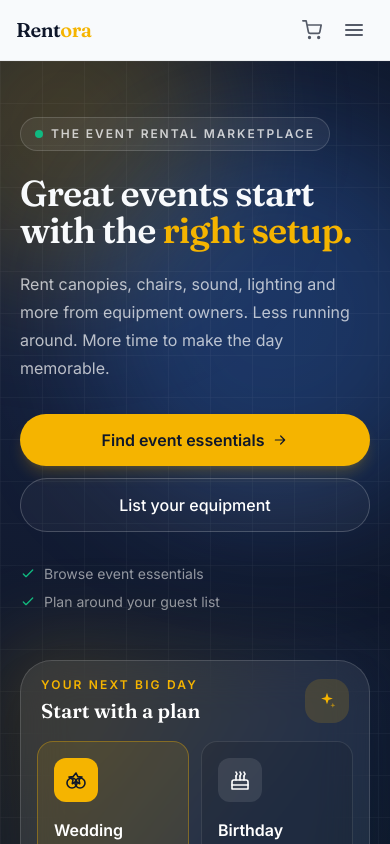
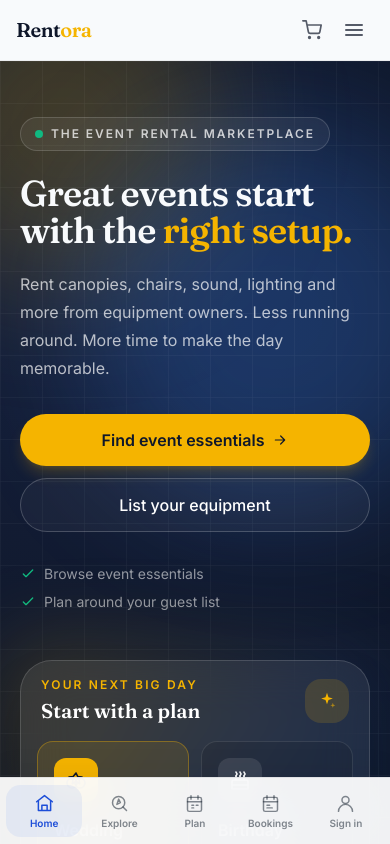
Before and after one commit to GuddyGames/rentora, a React (Vite) app: page / in a window 390 px wide. Shown: the top 844 px of the page. Built offline with nearby package versions, Linux system fonts and the light colour scheme; no server answers.

Commit message:
Add app-like mobile shell, translucent bottom tabs and safe-area layout

```diff
--- a/src/index.css
+++ b/src/index.css
@@ -179,3 +179,98 @@ input, select, textarea {
     padding-right: .875rem !important;
   }
 }
+
+
+/* App-like mobile shell */
+@media (max-width: 767px) {
+  html {
+    scroll-padding-top: 4.75rem;
+    -webkit-tap-highlight-color: transparent;
+  }
+
+  body {
+    overscroll-behavior-y: none;
+  }
+
+  .route-screen {
+    animation: app-screen-enter 180ms ease-out both;
+  }
+
+  .mobile-tabbar {
+    position: fixed;
+    inset-inline: 0;
+    bottom: 0;
+    z-index: 60;
+    display: grid;
+    grid-template-columns: repeat(5, minmax(0, 1fr));
+    padding: .45rem .4rem max(.45rem, env(safe-area-inset-bottom));
+    border-top: 1px solid rgba(15, 23, 42, .08);
+    background: rgba(255, 255, 255, .94);
+    -webkit-backdrop-filter: blur(22px) saturate(170%);
+    backdrop-filter: blur(22px) saturate(170%);
+    box-shadow: 0 -8px 28px rgba(15, 23, 42, .06);
+  }
+
+  .mobile-tabbar-item {
+    display: flex;
+    min-width: 0;
+    min-height: 3.25rem;
+    flex-direction: column;
+    align-items: center;
+    justify-content: center;
+    gap: .25rem;
+    border-radius: .9rem;
+    color: rgba(31, 41, 55, .55);
+    font-size: 10px;
+    font-weight: 600;
+    line-height: 1.1;
+    text-decoration: none;
+    transition: color 150ms ease, background-color 150ms ease, transform 150ms ease;
+  }
+
+  .mobile-tabbar-item.is-active {
+    color: #1d4ed8;
+    background: rgba(37, 99, 235, .08);
+  }
+
+  .mobile-tabbar-item:active {
+    transform: scale(.96);
+  }
+
+  /* Native-feeling horizontal chips and card interaction. */
+  .mobile-horizontal-scroll {
+    display: flex;
+    max-width: 100%;
+    overflow-x: auto;
+    overscroll-behavior-x: contain;
+    scrollbar-width: none;
+    scroll-snap-type: x proximity;
+  }
+
+  .mobile-horizontal-scroll::-webkit-scrollbar {
+    display: none;
+  }
+
+  .mobile-horizontal-scroll > * {
+    scroll-snap-align: start;
+  }
+
+  /* Use dynamic viewport sizing where browser chrome expands/collapses. */
+  .mobile-full-height {
+    min-height: calc(100dvh - 4.5rem - env(safe-area-inset-bottom));
+  }
+
+  .mobile-edge-padding {
+    padding-left: max(1rem, env(safe-area-inset-left));
+    padding-right: max(1rem, env(safe-area-inset-right));
+  }
+}
+
+@keyframes app-screen-enter {
+  from { opacity: .7; transform: translateY(4px); }
+  to { opacity: 1; transform: translateY(0); }
+}
+
+@media (prefers-reduced-motion: reduce) {
+  .route-screen { animation: none; }
+}
```
